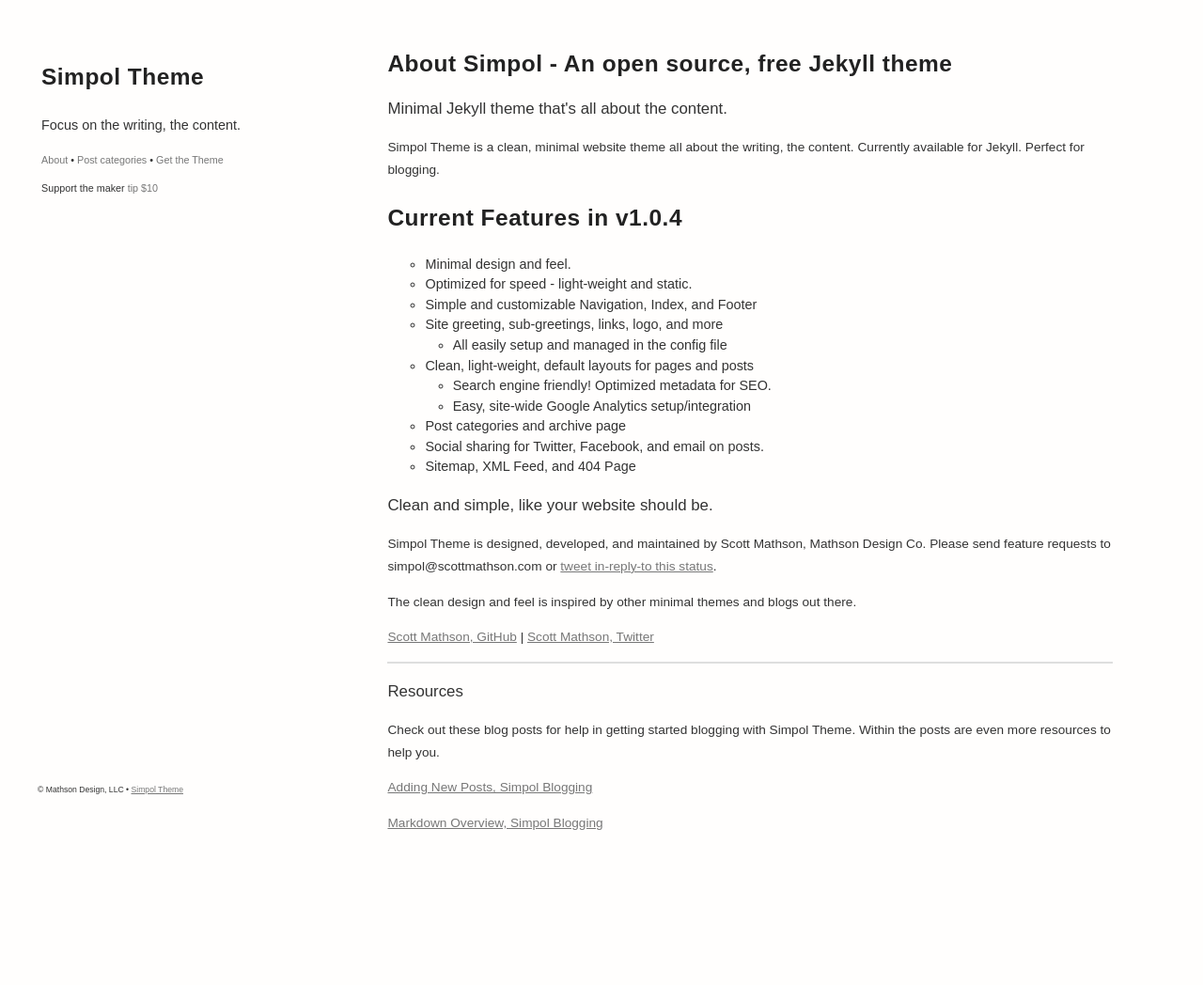
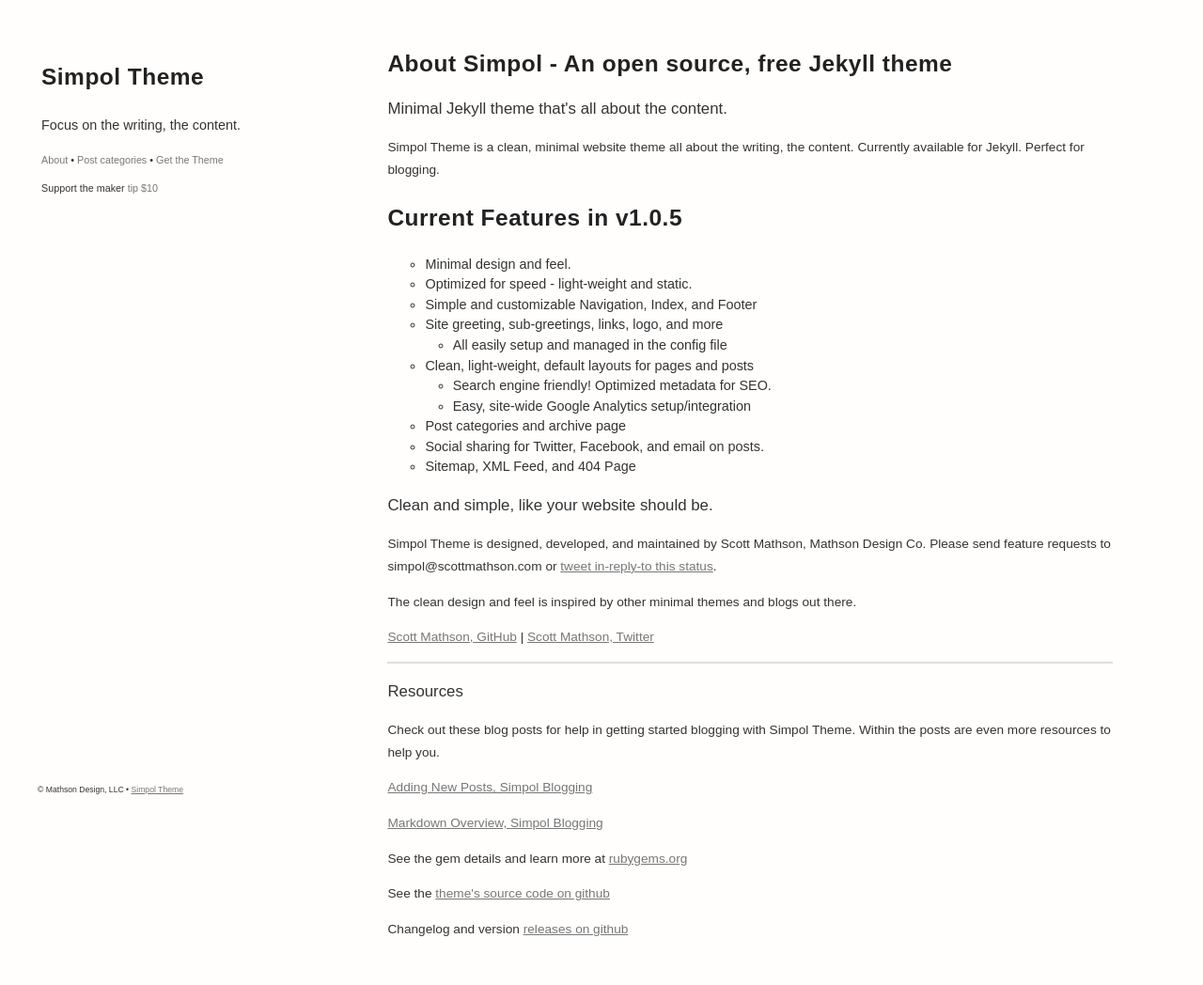
Before and after one commit to Mathson-Design-Co/simpoltheme.com, a Jekyll site: the page built from about.html, in a window 1280 px wide. Shown: the whole page at 94% size. Built offline with Jekyll 4.4.1, drawn with Linux system fonts in a browser that asks for light colours; before the commit the page ends 935 px from its top, so only the background shows below that.

Commit message:
updating version num in config, along with gems to plugins. adding more links and resources in about, updating the instructions on get page

```diff
--- a/_config.yml
+++ b/_config.yml
@@ -27,7 +27,7 @@
 enforce_ssl: simpoltheme.com   # without any protocol
 
 #update this when new versions release
-current-version: "1.0.4"
+current-version: "1.0.5"
 
 # SEO data (https://github.com/jekyll/jekyll-seo-tag)
 logo: /assets/img/simpol-favicon.png
@@ -54,7 +54,7 @@
     values:
       image: true
 
-gems:
+plugins:
 - jekyll-sitemap
 - jekyll-seo-tag
 - jekyll-feed
--- a/about.html
+++ b/about.html
@@ -47,12 +47,13 @@
 		<p>Check out these blog posts for help in getting started blogging with Simpol Theme. Within the posts are even more resources to help you.</p>
 
 		<p><a href="{{ site.baseurl }}/tips/tricks/2017/04/16/writing-new-post/">Adding New Posts, Simpol Blogging</a></p>
-
 		<p><a href="{{ site.baseurl }}/tips/tricks/2017/04/15/blogging-in-markdown-overview/">Markdown Overview, Simpol Blogging</a>
 		</p>
-
-		<!-- <a href="https://gumroad.com/l/simpol" target="_blank">
-			<h2>Order <em>Simpol Theme</em> Now</h2>
-		</a> -->
+		<p>See the gem details and learn more at <a href="https://rubygems.org/gems/simpol-jekyll-theme">rubygems.org</a>
+		</p>
+		<p>See the <a href="https://github.com/scottmathson/simpol-theme">theme's source code on github</a>
+		</p>
+		<p>Changelog and version <a href="https://github.com/scottmathson/simpol-theme/releases">releases on github</a>
+		</p>
 	</div><!-- end .inner-wrapper -->
 </div><!-- end .page-wrapper -->
--- a/get-simpol-theme.html
+++ b/get-simpol-theme.html
@@ -14,7 +14,6 @@
 		<ol>
 			<li><a href="https://github.com/scottmathson/simpol-theme#fork-destination-box">Fork the repo</a></li>
 			<li>Clone down the repo with <code>$ git clone git@github.com:username/reponame.git</code></li>
-			<li>Delete the <code>simpol-theme-screenshot.jpg</code> file and example post</li>
 			<li>Install bundler with <code>$ gem install bundler</code></li>
 			<li>Install gems with <code>$ bundle install</code></li>
 			<li>Run Jekyll with <code>$ bundle exec jekyll serve</code></li>
@@ -23,7 +22,10 @@
 
 		<h3>As a Jekyll theme gem</h3>
 
-		<p>Simply run <code>$ gem install simpol-jekyll-theme</code> to download the latest Gem</p>
+		<p>Simply run <code>$ gem install simpol-jekyll-theme</code> to download the latest Gem
+		</p>
+		<p>See the gem details and learn more at <a href="https://rubygems.org/gems/simpol-jekyll-theme">rubygems.org</a>
+		</p>
 
 		<p>Or:</p>
 
```
